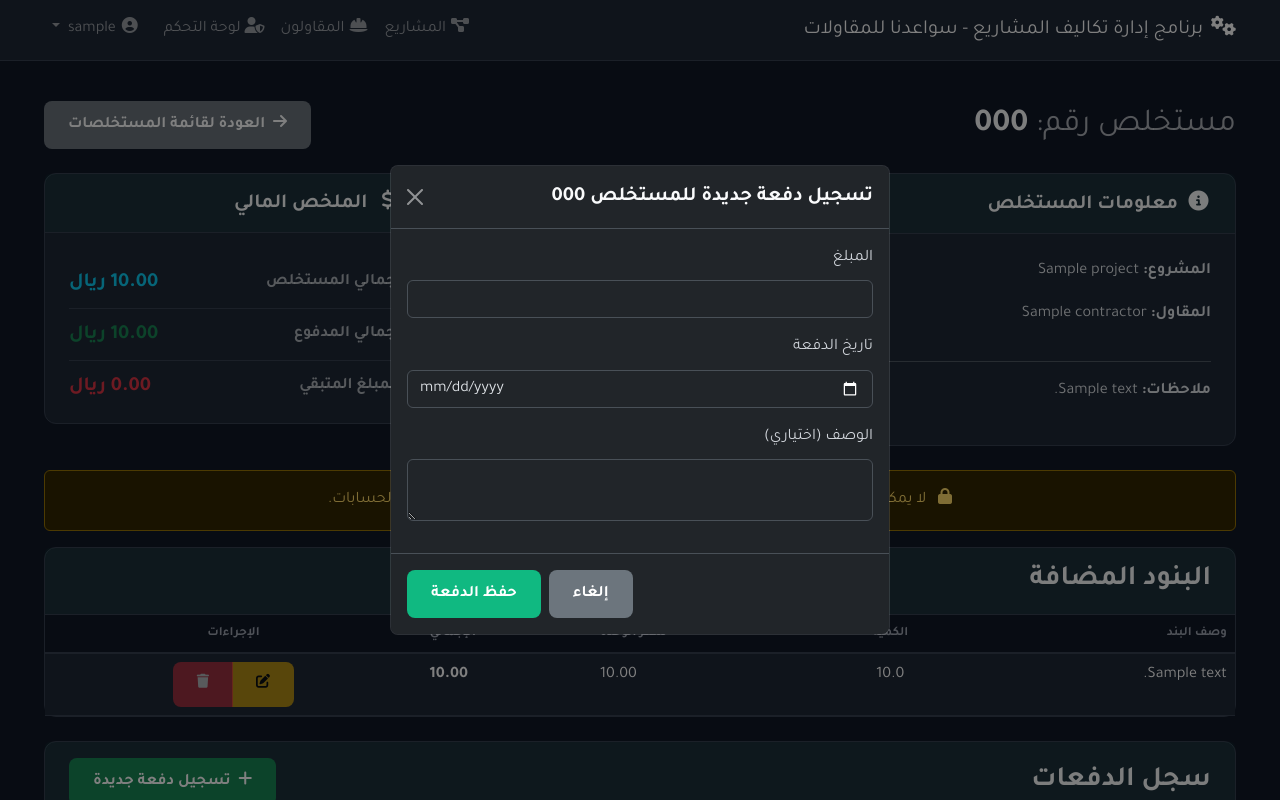
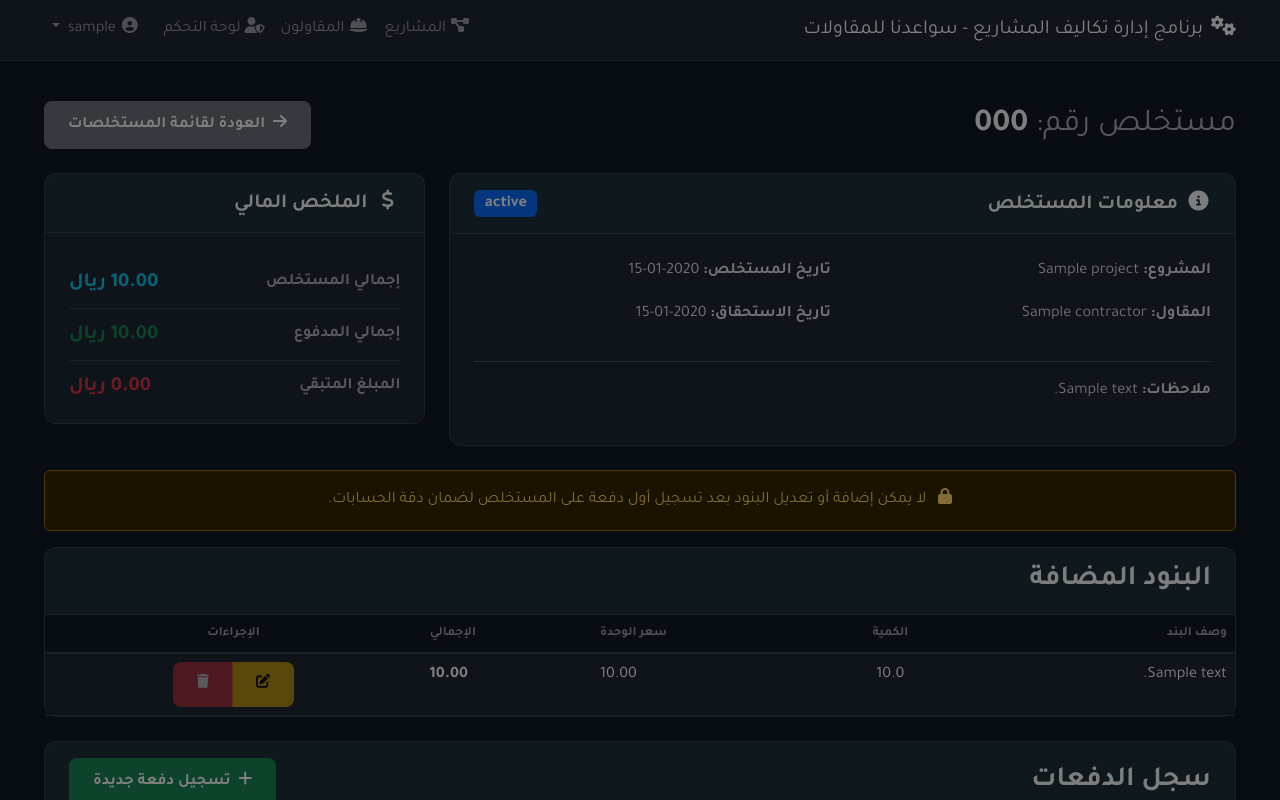
Before and after one commit to ahmedelsawy0003/SawaednaCostApp, a Flask app: page /invoices/1 in a window 1280 px wide, after a click on "تسجيل دفعة جديدة". Run offline with Flask 3, Linux system fonts and the light colour scheme; a user stored in the database is signed in; tables that the repository leaves empty hold one stand-in row (values such as "Sample post").

Commit message:
contractors29

```diff
--- a/templates/invoices/show.html
+++ b/templates/invoices/show.html
@@ -201,33 +201,12 @@
     </div>
 </div>
 
-<div class="modal fade" id="addPaymentModal" tabindex="-1"><div class="modal-dialog modal-dialog-centered"><div class="modal-content"><div class="modal-header"><h5 class="modal-title">تسجيل دفعة جديدة للمستخلص {{ invoice.invoice_number }}</h5><button type="button" class="btn-close" data-bs-dismiss="modal"></button></div><form action="{{ url_for('invoice.add_payment_to_invoice', invoice_id=invoice.id) }}" method="POST"><div class="modal-body"><div class="mb-3"><label class="form-label">المبلغ</label><input type="number" step="0.01" class="form-control" name="amount" required></div><div class="mb-3"><label class="form-label">تاريخ الدفعة</label><input type="date" class="form-control" name="payment_date" required></div><div class="mb-3"><label class="form-label">الوصف (اختياري)</label><textarea class="form-control" name="description" rows="2"></textarea></div></div><div class="modal-footer"><button type="button" class="btn btn-secondary" data-bs-dismiss="modal">إلغاء</button><button type="submit" class="btn btn-primary">حفظ الدفعة</button></div></form></div></div></div>
-
+<div class="modal fade" id="addPaymentModal" tabindex="-1"> ... </div>
 {% for payment in invoice.payments %}
-<div class="modal fade" id="deletePaymentModal-{{ payment.id }}" tabindex="-1"><div class="modal-dialog modal-dialog-centered"><div class="modal-content"><div class="modal-header"><h5 class="modal-title">تأكيد الحذف</h5><button type="button" class="btn-close" data-bs-dismiss="modal"></button></div><div class="modal-body">هل أنت متأكد أنك تريد حذف الدفعة بمبلغ <strong>{{ "{:,.2f}".format(payment.amount) }} ريال</strong>؟</div><div class="modal-footer"><form action="{{ url_for('invoice.delete_payment_from_invoice', payment_id=payment.id) }}" method="POST"><button type="button" class="btn btn-secondary" data-bs-dismiss="modal">إلغاء</button><button type="submit" class="btn btn-danger">تأكيد الحذف</button></form></div></div></div></div>
+<div class="modal fade" id="deletePaymentModal-{{ payment.id }}" tabindex="-1"> ... </div>
 {% endfor %}
-
 {% for inv_item in invoice.items %}
-<div class="modal fade" id="deleteItemModal-{{ inv_item.id }}" tabindex="-1" aria-labelledby="deleteItemModalLabel-{{ inv_item.id }}" aria-hidden="true">
-    <div class="modal-dialog modal-dialog-centered">
-        <div class="modal-content">
-            <div class="modal-header">
-                <h5 class="modal-title" id="deleteItemModalLabel-{{ inv_item.id }}">تأكيد حذف البند</h5>
-                <button type="button" class="btn-close" data-bs-dismiss="modal" aria-label="Close"></button>
-            </div>
-            <div class="modal-body">
-                هل أنت متأكد أنك تريد حذف هذا البند من المستخلص؟
-                <p class="text-muted small mt-2">{{ inv_item.description }}</p>
-            </div>
-            <div class="modal-footer">
-                <form action="{{ url_for('invoice.delete_item_from_invoice', invoice_item_id=inv_item.id) }}" method="POST">
-                    <button type="button" class="btn btn-secondary" data-bs-dismiss="modal">إلغاء</button>
-                    <button type="submit" class="btn btn-danger">تأكيد الحذف</button>
-                </form>
-            </div>
-        </div>
-    </div>
-</div>
+<div class="modal fade" id="deleteItemModal-{{ inv_item.id }}" tabindex="-1"> ... </div>
 {% endfor %}
 
 {% endblock %}
```
